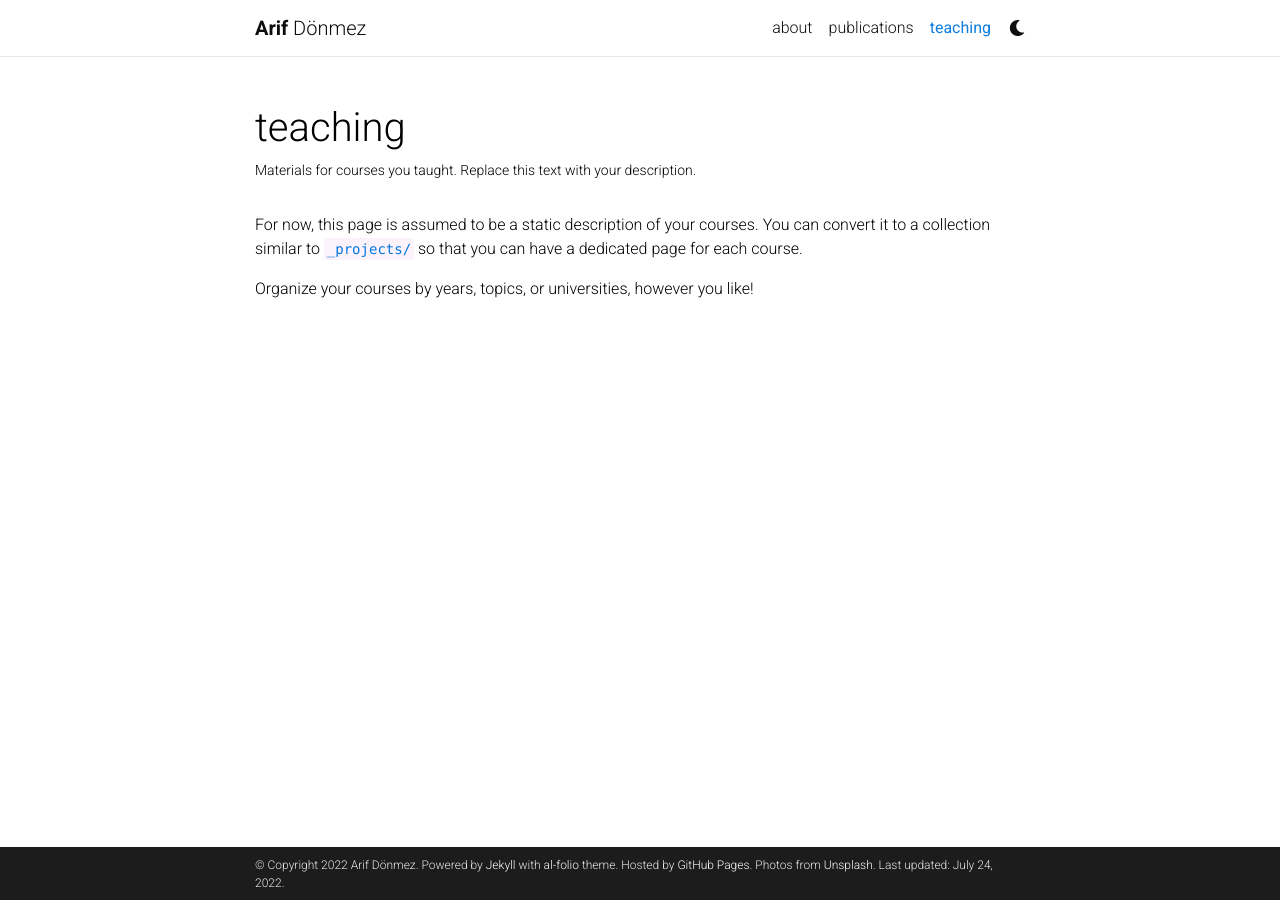
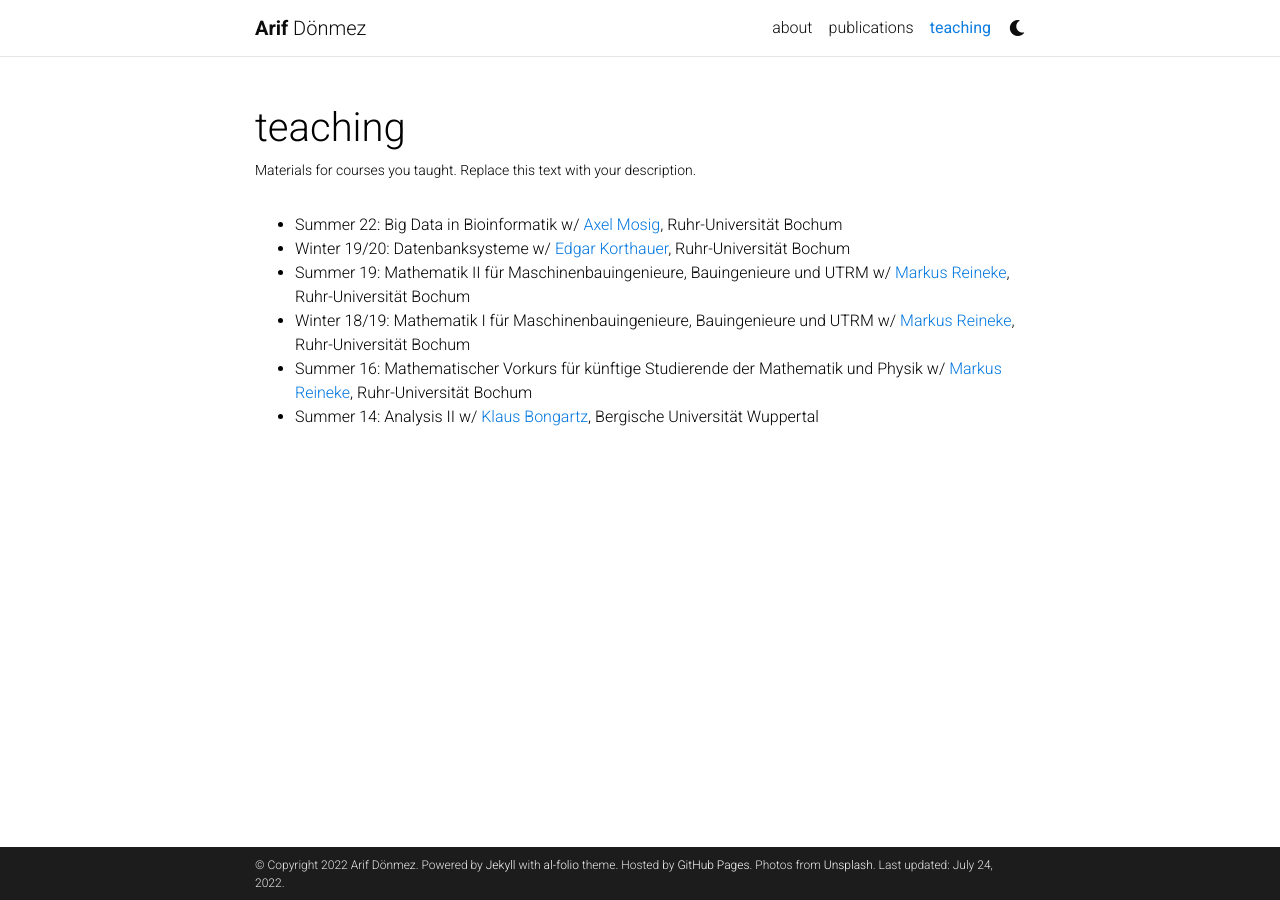
Before and after one commit to ArifDoenmez/ArifDoenmez.github.io, a Jekyll site: the page built from _pages/teaching.md, in a window 1280 px wide. Built offline with Jekyll 4.4.1, drawn with Linux system fonts in a browser that asks for light colours; comment, search, counter and statistics services are not loaded; a style sheet for code colours, icons or effects is not loaded.

Commit message:
Update teaching.md

```diff
--- a/_pages/teaching.md
+++ b/_pages/teaching.md
@@ -7,6 +7,11 @@ nav: true
 nav_order: 4
 ---
 
-For now, this page is assumed to be a static description of your courses. You can convert it to a collection similar to `_projects/` so that you can have a dedicated page for each course.
-
-Organize your courses by years, topics, or universities, however you like!
+<ul>
+<li>Summer 22: Big Data in Bioinformatik w/ <a href="https://www.researchgate.net/profile/Axel-Mosig">Axel Mosig</a>, Ruhr-Universität Bochum</li>
+<li>Winter 19/20: Datenbanksysteme w/ <a href="https://www.ruhr-uni-bochum.de/lmi/korthauer/">Edgar Korthauer</a>, Ruhr-Universität Bochum</li>
+<li>Summer 19:  Mathematik II für Maschinenbauingenieure, Bauingenieure und UTRM w/ <a href="https://www.ruhr-uni-bochum.de/ffm/Lehrstuehle/Algebra/reineke.html.de">Markus Reineke</a>, Ruhr-Universität Bochum</li>
+<li>Winter 18/19:  Mathematik I für Maschinenbauingenieure, Bauingenieure und UTRM w/ <a href="https://www.ruhr-uni-bochum.de/ffm/Lehrstuehle/Algebra/reineke.html.de">Markus Reineke</a>, Ruhr-Universität Bochum</li>
+<li>Summer 16: Mathematischer Vorkurs für künftige Studierende der Mathematik und Physik w/ <a href="https://www.ruhr-uni-bochum.de/ffm/Lehrstuehle/Algebra/reineke.html.de">Markus Reineke</a>, Ruhr-Universität Bochum</li>
+<li>Summer 14: Analysis II w/ <a href="http://www2.math.uni-wuppertal.de/~bongartz/">Klaus Bongartz</a>, Bergische Universität Wuppertal</li>
+</ul>
```
